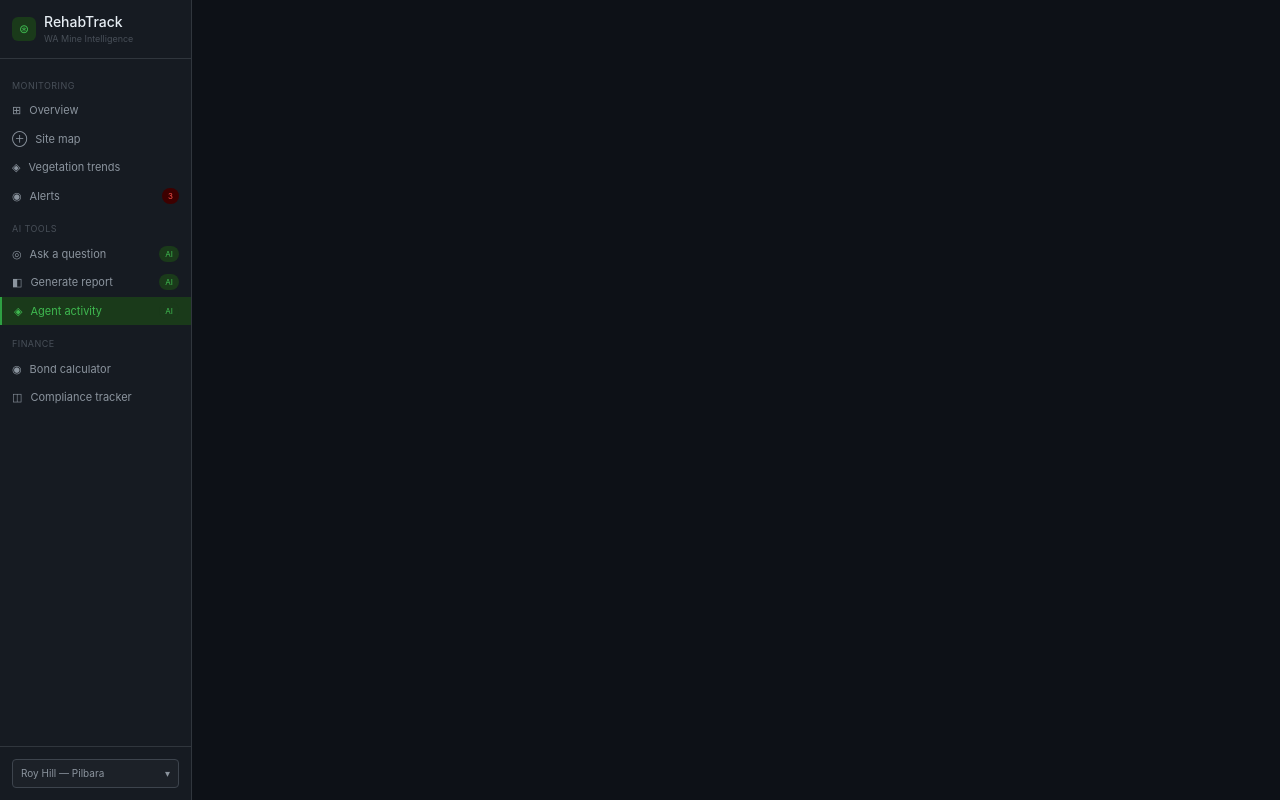
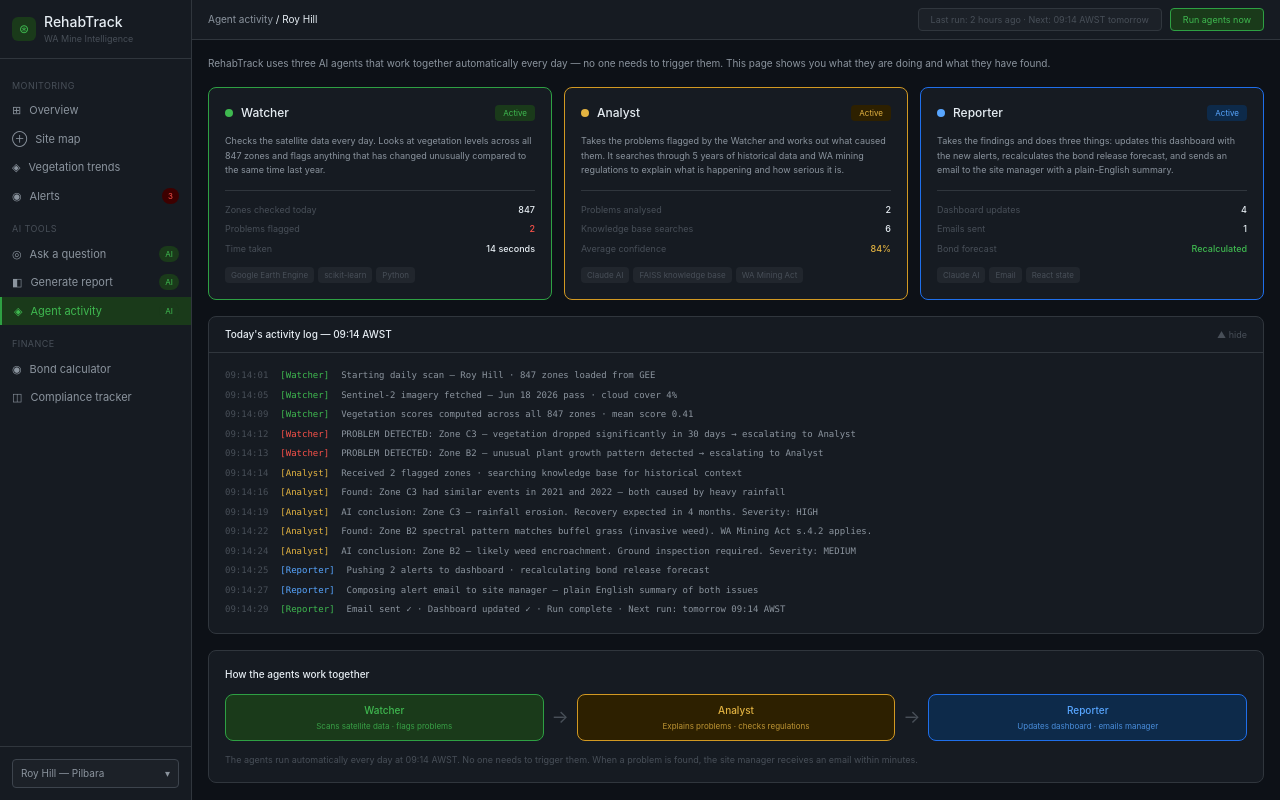
Before and after one commit to Dev4221/rehabtrack, a React (Vite) app: page /agents in a window 1280 px wide. Built offline with nearby package versions, Linux system fonts and the light colour scheme.

Commit message:
Day 3 — Agent activity page complete

```diff
--- a/src/App.jsx
+++ b/src/App.jsx
@@ -6,6 +6,7 @@ import AskQuestion from './pages/AskQuestion'
 import GenerateReport from './pages/GenerateReport'
 import BondCalculator from './pages/BondCalculator'
 import Compliance from './pages/Compliance'
+import AgentActivity from './pages/AgentActivity'
 
 function App() {
   return (
@@ -20,6 +21,7 @@ function App() {
             <Route path="/report" element={<GenerateReport />} />
             <Route path="/bond" element={<BondCalculator />} />
             <Route path="/compliance" element={<Compliance />} />
+            <Route path="/agents" element={<AgentActivity />} />
           </Routes>
         </main>
       </div>
--- /dev/null
+++ b/src/pages/AgentActivity.jsx
@@ -0,0 +1,186 @@
+import { useState } from 'react'
+
+const logEntries = [
+  { time: '09:14:01', agent: 'Watcher', color: 'text-[#3fb950]', message: 'Starting daily scan — Roy Hill · 847 zones loaded from GEE' },
+  { time: '09:14:05', agent: 'Watcher', color: 'text-[#3fb950]', message: 'Sentinel-2 imagery fetched — Jun 18 2026 pass · cloud cover 4%' },
+  { time: '09:14:09', agent: 'Watcher', color: 'text-[#3fb950]', message: 'Vegetation scores computed across all 847 zones · mean score 0.41' },
+  { time: '09:14:12', agent: 'Watcher', color: 'text-[#f85149]', message: 'PROBLEM DETECTED: Zone C3 — vegetation dropped significantly in 30 days → escalating to Analyst' },
+  { time: '09:14:13', agent: 'Watcher', color: 'text-[#f85149]', message: 'PROBLEM DETECTED: Zone B2 — unusual plant growth pattern detected → escalating to Analyst' },
+  { time: '09:14:14', agent: 'Analyst', color: 'text-[#e3b341]', message: 'Received 2 flagged zones · searching knowledge base for historical context' },
+  { time: '09:14:16', agent: 'Analyst', color: 'text-[#e3b341]', message: 'Found: Zone C3 had similar events in 2021 and 2022 — both caused by heavy rainfall' },
+  { time: '09:14:19', agent: 'Analyst', color: 'text-[#e3b341]', message: 'AI conclusion: Zone C3 — rainfall erosion. Recovery expected in 4 months. Severity: HIGH' },
+  { time: '09:14:22', agent: 'Analyst', color: 'text-[#e3b341]', message: 'Found: Zone B2 spectral pattern matches buffel grass (invasive weed). WA Mining Act s.4.2 applies.' },
+  { time: '09:14:24', agent: 'Analyst', color: 'text-[#e3b341]', message: 'AI conclusion: Zone B2 — likely weed encroachment. Ground inspection required. Severity: MEDIUM' },
+  { time: '09:14:25', agent: 'Reporter', color: 'text-[#58a6ff]', message: 'Pushing 2 alerts to dashboard · recalculating bond release forecast' },
+  { time: '09:14:27', agent: 'Reporter', color: 'text-[#58a6ff]', message: 'Composing alert email to site manager — plain English summary of both issues' },
+  { time: '09:14:29', agent: 'Reporter', color: 'text-[#3fb950]', message: 'Email sent ✓ · Dashboard updated ✓ · Run complete · Next run: tomorrow 09:14 AWST' },
+]
+
+const agents = [
+  {
+    name: 'Watcher',
+    color: 'border-[#2ea043]',
+    dotColor: 'bg-[#3fb950]',
+    badgeColor: 'bg-[#1a3a1a] text-[#3fb950]',
+    status: 'Active',
+    desc: 'Checks the satellite data every day. Looks at vegetation levels across all 847 zones and flags anything that has changed unusually compared to the same time last year.',
+    stats: [
+      { label: 'Zones checked today', value: '847' },
+      { label: 'Problems flagged', value: '2', valueColor: 'text-[#f85149]' },
+      { label: 'Time taken', value: '14 seconds' },
+    ],
+    tools: ['Google Earth Engine', 'scikit-learn', 'Python'],
+  },
+  {
+    name: 'Analyst',
+    color: 'border-[#d29922]',
+    dotColor: 'bg-[#e3b341]',
+    badgeColor: 'bg-[#2d2000] text-[#e3b341]',
+    status: 'Active',
+    desc: 'Takes the problems flagged by the Watcher and works out what caused them. It searches through 5 years of historical data and WA mining regulations to explain what is happening and how serious it is.',
+    stats: [
+      { label: 'Problems analysed', value: '2' },
+      { label: 'Knowledge base searches', value: '6' },
+      { label: 'Average confidence', value: '84%', valueColor: 'text-[#e3b341]' },
+    ],
+    tools: ['Claude AI', 'FAISS knowledge base', 'WA Mining Act'],
+  },
+  {
+    name: 'Reporter',
+    color: 'border-[#1f6feb]',
+    dotColor: 'bg-[#58a6ff]',
+    badgeColor: 'bg-[#0d2a4a] text-[#58a6ff]',
+    status: 'Active',
+    desc: 'Takes the findings and does three things: updates this dashboard with the new alerts, recalculates the bond release forecast, and sends an email to the site manager with a plain-English summary.',
+    stats: [
+      { label: 'Dashboard updates', value: '4' },
+      { label: 'Emails sent', value: '1' },
+      { label: 'Bond forecast', value: 'Recalculated', valueColor: 'text-[#3fb950]' },
+    ],
+    tools: ['Claude AI', 'Email', 'React state'],
+  },
+]
+
+export default function AgentActivity() {
+  const [running, setRunning] = useState(false)
+  const [showLog, setShowLog] = useState(true)
+
+  return (
+    <div className="flex flex-col h-full">
+
+      {/* Top bar */}
+      <div className="h-10 bg-[#161b22] border-b border-[#30363d] flex items-center justify-between px-4 flex-shrink-0">
+        <div className="text-[10px] text-[#8b949e]">
+          Agent activity <span className="text-[#e6edf3]">/ Roy Hill</span>
+        </div>
+        <div className="flex items-center gap-2">
+          <div className="text-[9px] text-[#484f58] bg-[#1c2128] border border-[#30363d] rounded px-3 py-1">
+            Last run: 2 hours ago · Next: 09:14 AWST tomorrow
+          </div>
+          <button
+            onClick={() => setRunning(r => !r)}
+            className="bg-[#1a3a1a] border border-[#2ea043] rounded px-3 py-1 text-[9px] text-[#3fb950]"
+          >
+            {running ? 'Running...' : 'Run agents now'}
+          </button>
+        </div>
+      </div>
+
+      <div className="flex-1 overflow-auto p-4 flex flex-col gap-4">
+
+        {/* Intro */}
+        <div className="text-[10px] text-[#8b949e]">
+          RehabTrack uses three AI agents that work together automatically every day — no one needs to trigger them. This page shows you what they are doing and what they have found.
+        </div>
+
+        {/* Agent cards */}
+        <div className="grid grid-cols-3 gap-3">
+          {agents.map((agent, i) => (
+            <div key={i} className={`bg-[#161b22] border rounded-lg p-4 ${agent.color}`}>
+              <div className="flex items-center gap-2 mb-3">
+                <div className={`w-2 h-2 rounded-full ${agent.dotColor}`}></div>
+                <div className="text-[12px] font-medium text-[#e6edf3]">{agent.name}</div>
+                <span className={`ml-auto text-[8px] px-2 py-0.5 rounded ${agent.badgeColor}`}>
+                  {agent.status}
+                </span>
+              </div>
+
+              <div className="text-[9px] text-[#8b949e] leading-relaxed mb-3">
+                {agent.desc}
+              </div>
+
+              <div className="border-t border-[#30363d] pt-3 flex flex-col gap-1.5 mb-3">
+                {agent.stats.map((stat, j) => (
+                  <div key={j} className="flex justify-between">
+                    <span className="text-[9px] text-[#484f58]">{stat.label}</span>
+                    <span className={`text-[9px] font-medium ${stat.valueColor || 'text-[#e6edf3]'}`}>{stat.value}</span>
+                  </div>
+                ))}
+              </div>
+
+              <div className="flex flex-wrap gap-1">
+                {agent.tools.map((tool, j) => (
+                  <span key={j} className="text-[8px] bg-[#21262d] text-[#484f58] px-1.5 py-0.5 rounded">
+                    {tool}
+                  </span>
+                ))}
+              </div>
+            </div>
+          ))}
+        </div>
+
+        {/* Activity log */}
+        <div className="bg-[#161b22] border border-[#30363d] rounded-lg overflow-hidden">
+          <div
+            className="flex items-center justify-between px-4 py-2.5 border-b border-[#30363d] cursor-pointer"
+            onClick={() => setShowLog(v => !v)}
+          >
+            <div className="text-[10px] font-medium text-[#e6edf3]">
+              Today's activity log — 09:14 AWST
+            </div>
+            <span className="text-[9px] text-[#484f58]">{showLog ? '▲ hide' : '▼ show'}</span>
+          </div>
+
+          {showLog && (
+            <div className="p-4 flex flex-col gap-1.5 font-mono">
+              {logEntries.map((entry, i) => (
+                <div key={i} className="flex gap-3 text-[9px]">
+                  <span className="text-[#484f58] flex-shrink-0">{entry.time}</span>
+                  <span className={`flex-shrink-0 font-medium ${entry.color}`}>[{entry.agent}]</span>
+                  <span className="text-[#8b949e]">{entry.message}</span>
+                </div>
+              ))}
+            </div>
+          )}
+        </div>
+
+        {/* How it works */}
+        <div className="bg-[#161b22] border border-[#30363d] rounded-lg p-4">
+          <div className="text-[10px] font-medium text-[#e6edf3] mb-3">How the agents work together</div>
+          <div className="flex items-center gap-2">
+            {[
+              { name: 'Watcher', color: 'bg-[#1a3a1a] text-[#3fb950] border-[#2ea043]', desc: 'Scans satellite data · flags problems' },
+              { arrow: true },
+              { name: 'Analyst', color: 'bg-[#2d2000] text-[#e3b341] border-[#d29922]', desc: 'Explains problems · checks regulations' },
+              { arrow: true },
+              { name: 'Reporter', color: 'bg-[#0d2a4a] text-[#58a6ff] border-[#1f6feb]', desc: 'Updates dashboard · emails manager' },
+            ].map((item, i) => (
+              item.arrow ? (
+                <div key={i} className="text-[#484f58] text-lg flex-shrink-0">→</div>
+              ) : (
+                <div key={i} className={`flex-1 border rounded-lg px-3 py-2 text-center ${item.color}`}>
+                  <div className="text-[10px] font-medium mb-0.5">{item.name}</div>
+                  <div className="text-[8px] opacity-80">{item.desc}</div>
+                </div>
+              )
+            ))}
+          </div>
+          <div className="text-[9px] text-[#484f58] mt-3">
+            The agents run automatically every day at 09:14 AWST. No one needs to trigger them. When a problem is found, the site manager receives an email within minutes.
+          </div>
+        </div>
+
+      </div>
+    </div>
+  )
+}
```
